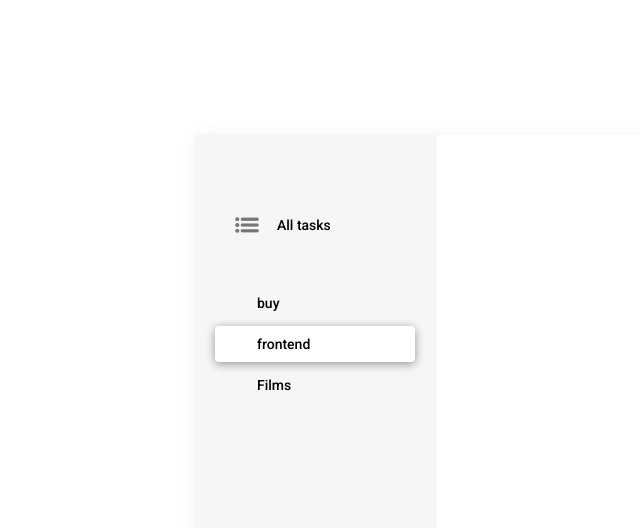
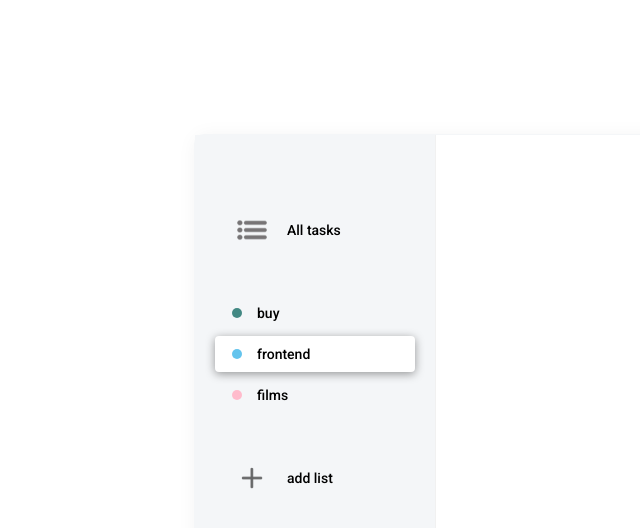
Before and after one commit to TaniaZaslon/ToDoReactPortfolio, a React (Create React App) app: page / in a window 1280 px wide. Shown: the top 528 px of the page, without its empty margins (70-710 px from the left). Built offline with nearby package versions, Linux system fonts and the light colour scheme; the HTML template or start-up script is replaced by a standard one.

Commit message:
add icon  for "add list"

```diff
--- a/package.json
+++ b/package.json
@@ -6,6 +6,7 @@
     "@testing-library/jest-dom": "^5.16.2",
     "@testing-library/react": "^12.1.3",
     "@testing-library/user-event": "^13.5.0",
+    "classnames": "^2.3.1",
     "node-sass": "^7.0.1",
     "react": "^17.0.2",
     "react-dom": "^17.0.2",
--- a/src/App.js
+++ b/src/App.js
@@ -1,6 +1,7 @@
 import React from 'react';
 import List from './components/List';
-import  listSvg from './assets/img/list.png';
+import listSvg from './assets/img/list.png';
+import plusSvg from './assets/img/plus.png';
 
 function App() {
   return (
@@ -8,10 +9,10 @@ function App() {
       <div className="todo__sidebar">
         <List items={[
           {
-      icon: (<img src={listSvg} alt="List icon"/>),
+            icon: (<img src={listSvg} alt="List icon" />),
             name: 'All tasks',
           }
-     ]}/>
+        ]} />
         <List items={[
           {
             color: 'green',
@@ -24,10 +25,18 @@ function App() {
           },
           {
             color: 'pink',
-          name: 'Films',
+            name: 'films',
           },
-      ]}/>
-
+        ]}
+          IsRemovable
+        />
+        <List items={[
+          {
+            className: 'list_add-button',
+            icon: (<img src={plusSvg} alt="add List icon" />),
+            name: 'add list',
+          }
+        ]} />
     </div>
       <div className="todo__tasks">
       </div>
--- a/src/components/List.jsx
+++ b/src/components/List.jsx
@@ -1,16 +1,17 @@
 import React from 'react';
 import "./List.scss";
+import classNames from 'classnames';
 
-const List = ({items, isRemovable}) => {
+const List = ({items, index}) => {
     return(
         <ul className="list">
             {items.map(item => (
-                 <li className={item.active ? 'active' : ''}>
+                 <li key={index} className={classNames(item.className, {'active': item.active})}>
                     <i>
                         {item.icon ? (
                         item.icon
                      ): (
-                        <i className={'badge badge--${item.color}'}></i>
+                        <i className={`badge badge--${item.color}`}></i>
                      )}
                     </i>
                     <span>{item.name}</span>
--- a/src/components/List.scss
+++ b/src/components/List.scss
@@ -1,5 +1,11 @@
 .list {
     margin-bottom: 30px;
+
+    &__add-button {
+        opacity: 1;
+    }
+
+
     li {
         display: flex;
         align-items: center;
@@ -18,7 +24,7 @@
             display: flex;
             margin-right: 10px;
             img {
-                width: 40px;
+                width: 50px;
                 opacity: 0.6;
             }
         }
```
Also changed, not shown: src/components/AddListButton.jsx (added, +21 -0 lines), src/assets/img/plus.png (added), 1 other file (tests, documents, lock files or other folders). Lines whose indentation alone changed are shown as unchanged.
